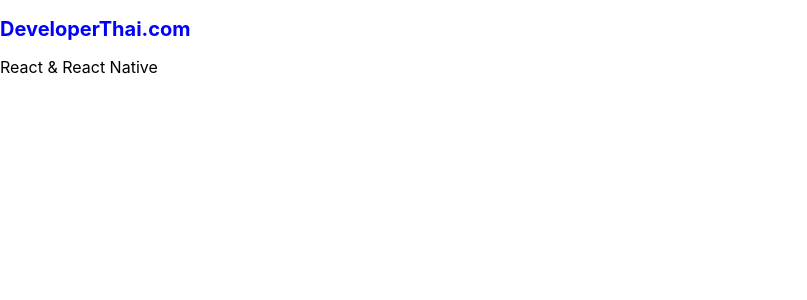
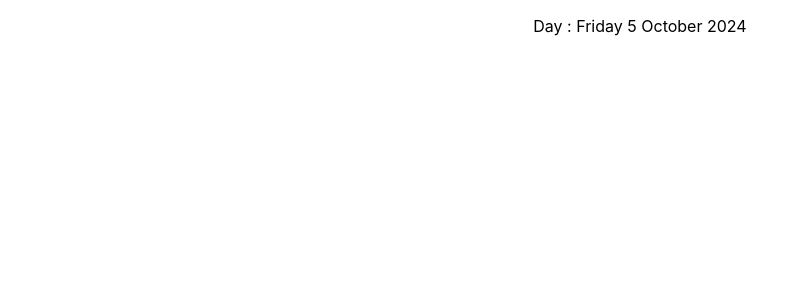
Before and after one commit to Slippy03/app1, a React (Create React App) app: page / in a window 1280 px wide. Shown: the top 300 px of the page, without its empty margins (0-807 px from the left). Built offline with nearby package versions, Linux system fonts and the light colour scheme.

Commit message:
Calendar
add Class-Components

```diff
--- a/src/App.js
+++ b/src/App.js
@@ -1,11 +1,11 @@
 import React from 'react'
-import './style.css'
+
+import Calendar from './class-components'
 
 export default function App(){
   return(
     <>
-      <h2>DeveloperThai.com</h2>
-      <div className='title'>React & React Native</div>
+      <p><center><Calendar/></center></p>
     </>
     )
 
--- /dev/null
+++ b/src/class-components.js
@@ -0,0 +1,17 @@
+import React, { Component } from "react";
+
+export default class Calendar extends Component{
+    getDate(){
+        const dayName =['Sunday','Monday','Tuesday','Wednesday','Thursday','Friday','Saturday']
+        const monthName=['January','February','March,April','May,June','July','August','September','October','November','December']
+        const date = new Date()
+        const weekDay = dayName[date.getDate()]
+        const day = date.getDate()
+        const month = monthName[date.getMonth()]
+        const year = date.getFullYear()
+        return `Day : ${weekDay} ${day} ${month} ${year}`
+    }
+    render(){
+        return <div>{this.getDate()}</div>
+    }
+}
```
